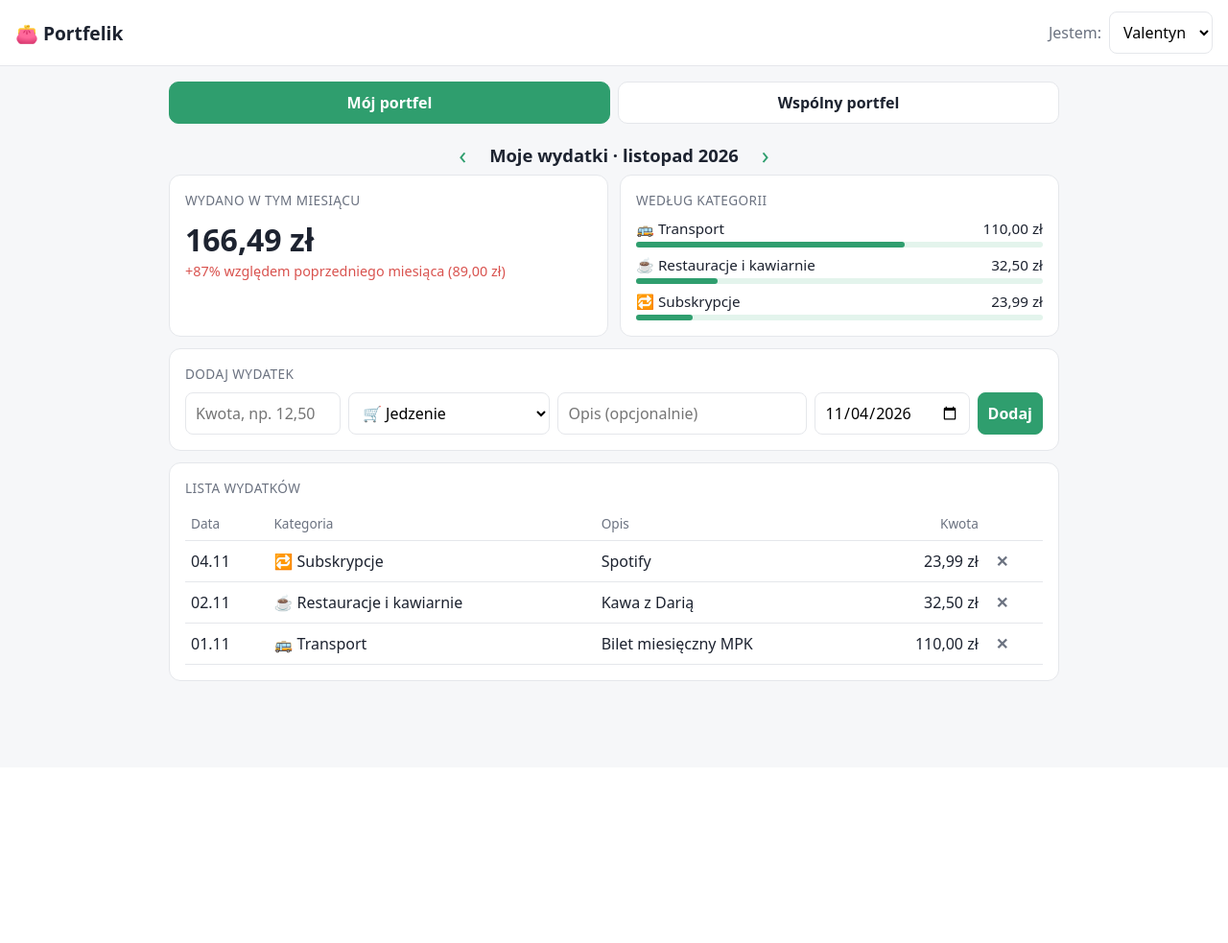
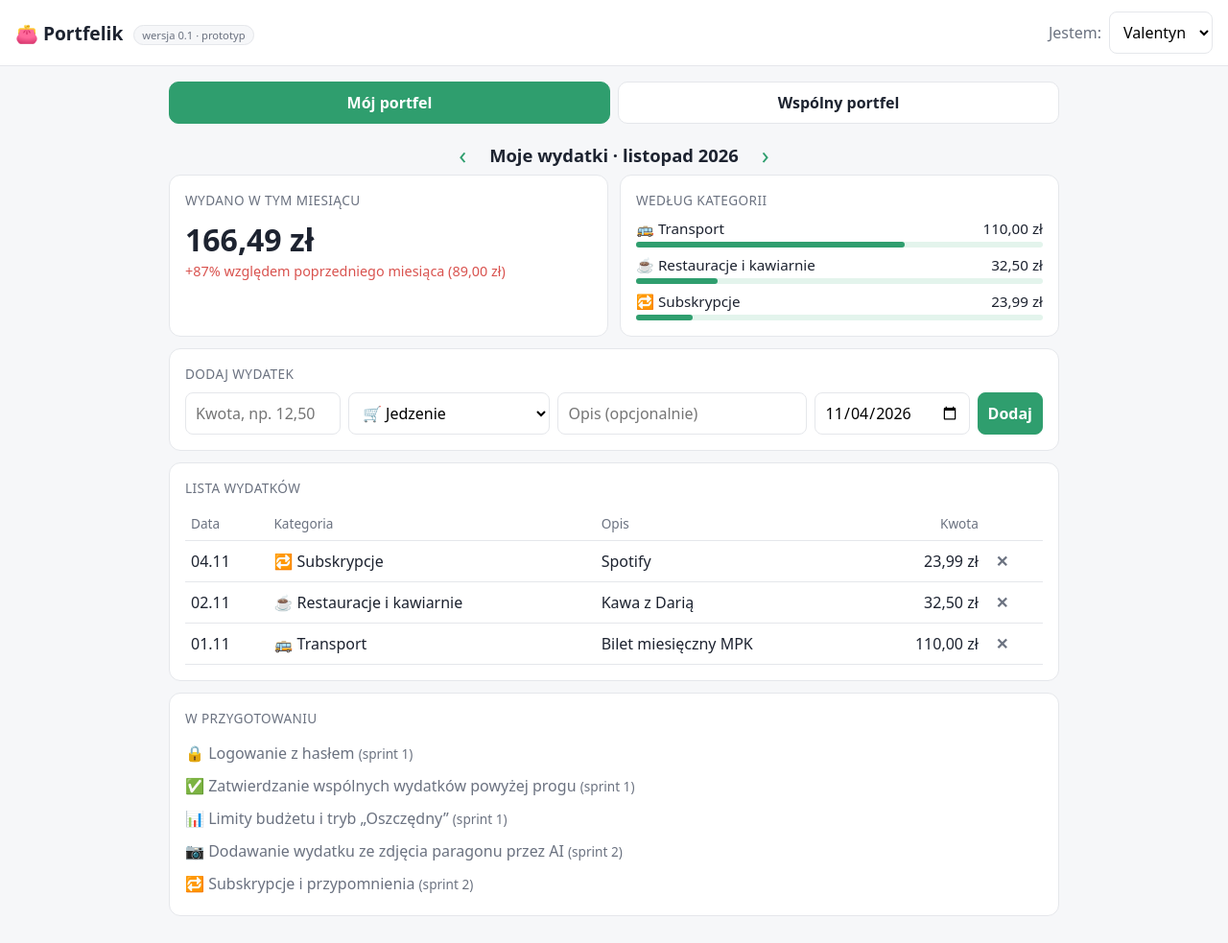
Before and after one commit to Quertikk/Portfelik, a Flask app: page /portfel/personal in a window 1280 px wide. Shown: the whole page at 96% size. Before the commit the page ends 710 px from the top, so only its background shows below. Run offline with Flask 3, Linux system fonts and the light colour scheme; data comes from the database, SQL or seed files in the repository.

Commit message:
Oznaczenie wersji prototypu i sekcja funkcji w przygotowaniu
W nagłówku etykieta "wersja 0.1 · prototyp", na dole strony lista
funkcji planowanych w kolejnych sprintach. Dziennik postępów
uzupełniony o błędy znalezione w sprincie 0.

Co-Authored-By: Claude Opus 5.5 <noreply@anthropic.com>

```diff
--- a/static/style.css
+++ b/static/style.css
@@ -46,6 +46,12 @@ th { color: var(--muted); font-weight: 500; font-size: .85rem; }
 .num { text-align: right; white-space: nowrap; }
 .empty { color: var(--muted); text-align: center; }
 
+.badge { font-size: .7rem; font-weight: 500; color: var(--muted); background: var(--bg);
+         border: 1px solid var(--border); border-radius: 999px; padding: 2px 8px; margin-left: 6px; vertical-align: middle; }
+.soon ul { margin: 0; padding-left: 0; list-style: none; color: var(--muted); }
+.soon li { padding: 6px 0; }
+.soon em { font-style: normal; font-size: .85rem; }
+
 .flash { padding: 10px 14px; border-radius: 8px; margin-bottom: 12px; }
 .flash.ok { background: var(--accent-soft); }
 .flash.error { background: #fde8e7; color: var(--danger); }
--- a/templates/base.html
+++ b/templates/base.html
@@ -8,7 +8,7 @@
 </head>
 <body>
   <header class="topbar">
-    <a class="logo" href="{{ url_for('index') }}">👛 Portfelik</a>
+    <a class="logo" href="{{ url_for('index') }}">👛 Portfelik <span class="badge">wersja 0.1 · prototyp</span></a>
     <form method="post" action="{{ url_for('switch_user') }}" class="who">
       <label for="user_id">Jestem:</label>
       <select id="user_id" name="user_id" onchange="this.form.submit()">
--- a/templates/wallet.html
+++ b/templates/wallet.html
@@ -88,4 +88,15 @@
     </tbody>
   </table>
 </section>
+
+<section class="card soon">
+  <span class="label">W przygotowaniu</span>
+  <ul>
+    <li>🔒 Logowanie z hasłem <em>(sprint 1)</em></li>
+    <li>✅ Zatwierdzanie wspólnych wydatków powyżej progu <em>(sprint 1)</em></li>
+    <li>📊 Limity budżetu i tryb „Oszczędny” <em>(sprint 1)</em></li>
+    <li>📷 Dodawanie wydatku ze zdjęcia paragonu przez AI <em>(sprint 2)</em></li>
+    <li>🔁 Subskrypcje i przypomnienia <em>(sprint 2)</em></li>
+  </ul>
+</section>
 {% endblock %}
```
Also changed, not shown: docs/postepy.md (+3 -1 lines).
